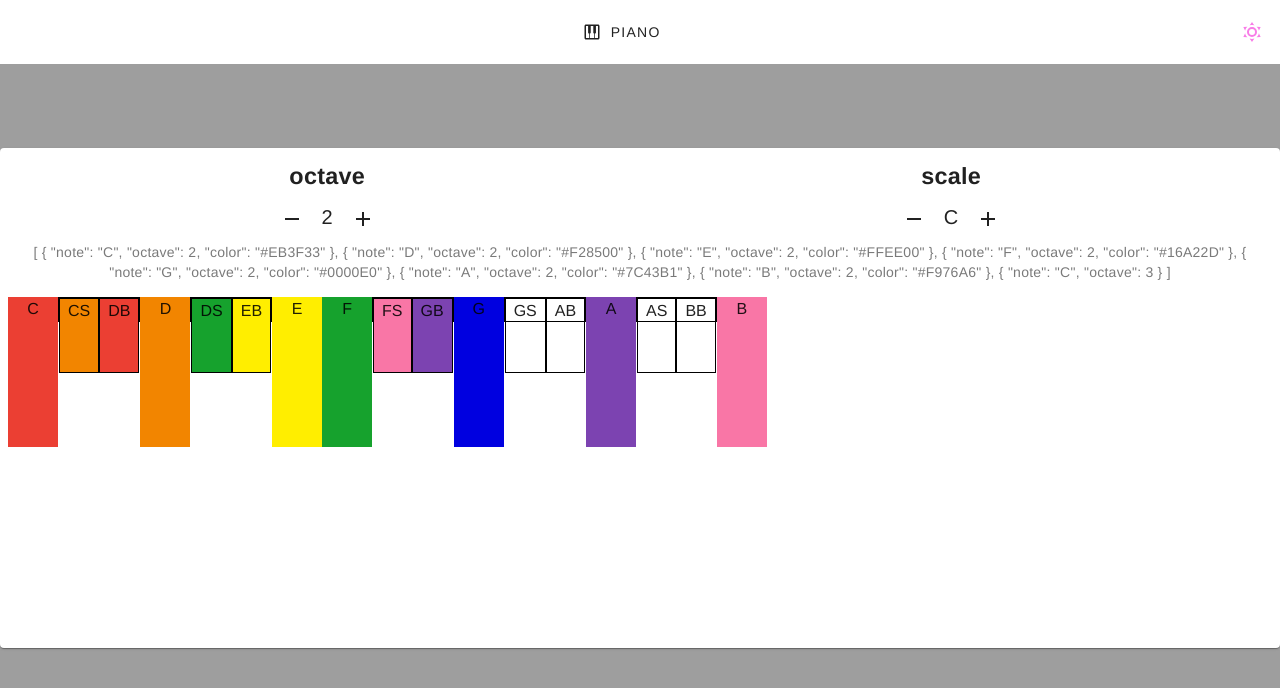
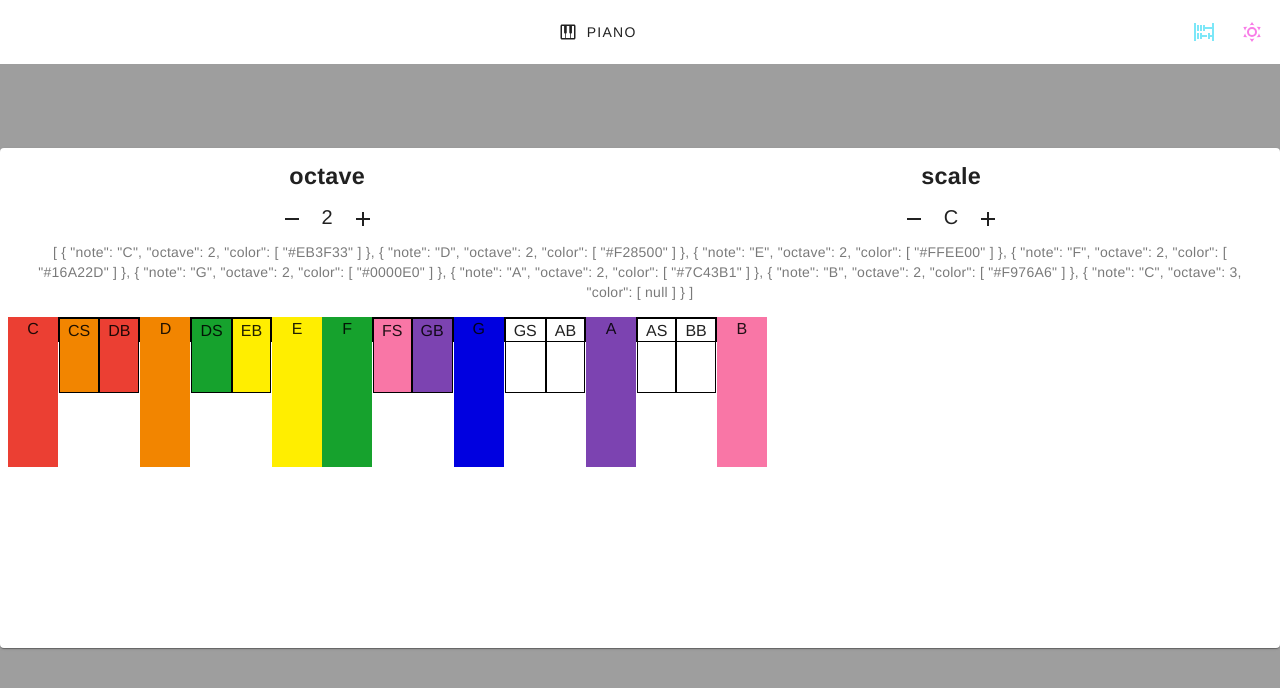
Before and after one commit to tfilla1/taptap, a Vue app: page / in a window 1280 px wide. Shown: the top 688 px of the page. Built offline with nearby package versions, Linux system fonts and the light colour scheme; no server answers.

Commit message:
adding debug, updating scale ideas

```diff
--- a/src/data/soundboards/taptap.ts
+++ b/src/data/soundboards/taptap.ts
@@ -6,10 +6,44 @@ import { getRandomColor } from "@/utils/getRandomColor";
 import { pianoData } from '../soundboards/pino'
 
 const getColor = (degree: number, accidental: boolean) => {
-  return accidental ? [degrees[degree], degrees[degree - 1]] : degrees[degree]
+  return accidental ? [degrees[degree], degrees[degree - 1]] : [degrees[degree]]
 }
 
 // key to number % 60 finds the letter to search for
+const c_scale = {
+  scale: 'C',
+  degrees: [
+    {
+      degree: 0,
+      note: 'C',
+      color: '#EB3F33'
+    },
+    {
+      degree: undefined,
+      note: 'CS_DB',
+      color: ['#EB3F33', '#F28500'],
+      accidental: true
+    },
+    {
+      degree: 1,
+      note: 'D',
+      color: '#F28500'
+    }
+  ]
+}
+
+const d_scale = {
+  scale: 'D',
+  degrees: [
+    { "note": "D", "octave": 2, "color": ["#EB3F33"] },
+    { "note": "E", "octave": 2, "color": ["#F28500"] },
+    { "note": "FS_GB", "octave": 2, "color": ["#FFEE00"] },
+    { "note": "G", "octave": 2, "color": ["#16A22D"] },
+    { "note": "A", "octave": 2, "color": ["#0000E0"] },
+    { "note": "B", "octave": 2, "color": ["#7C43B1"] },
+    { "note": "CS_DB", "octave": 2, "color": ["#F976A6"] },
+    { "note": "D", "octave": 3, "color": [null] }]
+}
 export const notes = ['C', 'CS_DB', 'D', 'DS_EB', 'E', 'F', 'FS_GB', 'G', 'GS_AB', 'A', 'AS_BB', 'B']
 export const degrees = ['#EB3F33', '#F28500', '#FFEE00', '#16A22D', '#0000E0', '#7C43B1', '#F976A6']
 const major_scale = [2, 2, 1, 2, 2, 2, 1]
@@ -20,9 +54,9 @@ const octaves = [0, 1, 2, 3, 4, 5, 6, 7]
 export class Degree {
   note: string
   octave: number
-  color: string | string[]
+  color: string[]
 
-  constructor(note: string, octave: number, color: string) {
+  constructor(note: string, octave: number, color: string[]) {
     this.note = note;
     this.octave = octave;
     this.color = color;
@@ -33,6 +67,7 @@ export const determineScale = (root: string, octave: number): Degree[] => {
   // return [ {note: 'C', color: '#EB3F33'}]
   let position = notes.findIndex(note => note === root)
   const newScale: Degree[] = [{ note: notes[position], octave, color: getColor(0, false) }]
+
   major_scale.map((interval, index) => {
     position += interval
 
@@ -56,10 +91,24 @@ export const determineScale = (root: string, octave: number): Degree[] => {
 export const pino = (root: string, octave: number): Pino[] => {
   const type = 'piano'
   const scale = determineScale(root, octave)
-  // const something = scale.map(sc => {
+  // return scale.map(sc => {
+  //   console.log({ sc })
   //   return {
+  //     note: sc.note,
+  //     color: sc.color,
+  //     enharmonics: sc.note.split('_').length > 1,
+  //     octave: sc.octave,
+  //     key: pianoData.find(p => p.note === sc.note)?.key,
+  //     pitches: Array.from(octaves, (octave) => {
+  //       const source = `${import.meta.env.VITE_SOUNDS_DIR}/${type}/_ ${sc.octave} ${sc.note} ${sc.octave}.mp3`
 
-  //   }
+  //       return {
+  //         octave,
+  //         source,
+  //         sound: new Howl({ src: [source] })
+  //       } as Pitch
+  //     }),
+  //   } as Pino
   // })
   // console.log({ something })
   return notes.map((note, index) => {
--- a/src/layouts/default/AppBar.vue
+++ b/src/layouts/default/AppBar.vue
@@ -21,6 +21,10 @@ const toggleTheme = () =>
     ? "light"
     : "dark");
 const isDark = computed(() => theme.global.current.value.dark);
+const debug = computed(() => appStore.getDebug);
+const toggleDebug = () => {
+  appStore.toggleDebug();
+};
 </script>
 
 <template>
@@ -35,6 +39,11 @@ const isDark = computed(() => theme.global.current.value.dark);
     </v-app-bar-title>
     <template #append>
       <v-btn
+        :icon="debug ? '$testing' : '$lame'"
+        :color="debug ? 'secondary' : 'primary'"
+        @click="toggleDebug"
+      ></v-btn>
+      <v-btn
         :icon="isDark ? '$dark' : '$light'"
         color="secondary"
         @click="toggleTheme"
--- a/src/plugins/vuetify.ts
+++ b/src/plugins/vuetify.ts
@@ -11,7 +11,7 @@ import 'vuetify/styles'
 // Composables
 import { createVuetify } from 'vuetify'
 import { aliases, mdi } from 'vuetify/iconsets/mdi-svg'
-import { mdiMinus, mdiPiano, mdiPlus, mdiVectorPolygon, mdiWeatherNight, mdiWeatherSunny } from '@mdi/js'
+import { mdiAbacus, mdiAirplane, mdiMinus, mdiPiano, mdiPlus, mdiVectorPolygon, mdiWeatherNight, mdiWeatherSunny } from '@mdi/js'
 // https://vuetifyjs.com/en/introduction/why-vuetify/#feature-guides
 export default createVuetify({
   icons: {
@@ -24,6 +24,8 @@ export default createVuetify({
       drumpad: mdiVectorPolygon,
       minus: mdiMinus,
       plus: mdiPlus,
+      testing: mdiAirplane,
+      lame: mdiAbacus
     },
     defaultSet: 'mdi',
     sets: {
@@ -34,7 +36,7 @@ export default createVuetify({
     themes: {
       light: {
         colors: {
-          primary: '#EFFB8D',
+          primary: '#7CE7F8',
           secondary: '#F87CE7',
         },
       },
--- a/src/store/app.ts
+++ b/src/store/app.ts
@@ -8,6 +8,7 @@ import { Degree } from '@/data/soundboards/taptap'
 import { Pino } from '@/classes/Pino'
 export const useAppStore = defineStore('app', {
   state: () => ({
+    debug: false,
     midiDevices: [] as any[],
     midiOutputs: [] as any[],
     selectedMidiDevice: '',
@@ -57,9 +58,13 @@ export const useAppStore = defineStore('app', {
       this.selectedSoundboard = this.selectedSoundboard.key === 'piano' ? this.soundboards.find(sb => sb.key === 'taptap')! : this.soundboards.find(sb => sb.key === 'piano')!
       this.loadSounds()
       return this.selectedSoundboard
+    },
+    toggleDebug() {
+      this.debug = !this.debug
     }
   },
   getters: {
+    getDebug: (state) => state.debug,
     getMidiDevices: (state) => state.midiDevices,
     getSelectedMidiDevice: (state) => state.selectedMidiDevice,
     getScale: (state) => state.scale,
--- a/src/views/Home.vue
+++ b/src/views/Home.vue
@@ -1,5 +1,5 @@
 <script lang="ts" setup>
-import { computed } from "vue";
+import { computed, ref, onMounted } from "vue";
 import KeyboardView from "@/components/KeyboardView.vue";
 import MidiView from "@/components/MidiView.vue";
 
@@ -7,6 +7,21 @@ import { useAppStore } from "@/store/app";
 const appStore = useAppStore();
 
 const midiDevices = computed(() => appStore.getMidiDevices);
+const debug = computed(() => appStore.getDebug);
+
+const sounds = computed(() =>
+  appStore.getSounds.map((sound) => ({
+    note: sound.note,
+  })),
+);
+const scale = computed(() => appStore.getScale);
+console.log({ sounds: sounds.value });
+const showSounds = ref(false);
+const showScale = ref(false);
+
+onMounted(() => {
+  appStore.loadSounds();
+});
 </script>
 
 <template>
@@ -18,4 +33,22 @@ const midiDevices = computed(() => appStore.getMidiDevices);
       <MidiView />
     </v-col>
   </v-row>
+  <v-row v-if="debug">
+    <v-col cols="12">
+      <v-card title="debug hangout" subtitle="should have debug information">
+        <v-card-text>
+          <v-switch v-model="showScale" label="scale?"></v-switch>
+          <v-switch v-model="showSounds" label="sounds?"></v-switch>
+          <div v-if="showScale">
+            <h3>scale</h3>
+            <pre>{{ scale }}</pre>
+          </div>
+          <div v-if="showSounds">
+            <h3>sounds</h3>
+            <pre>{{ sounds }}</pre>
+          </div>
+        </v-card-text>
+      </v-card>
+    </v-col>
+  </v-row>
 </template>
```
